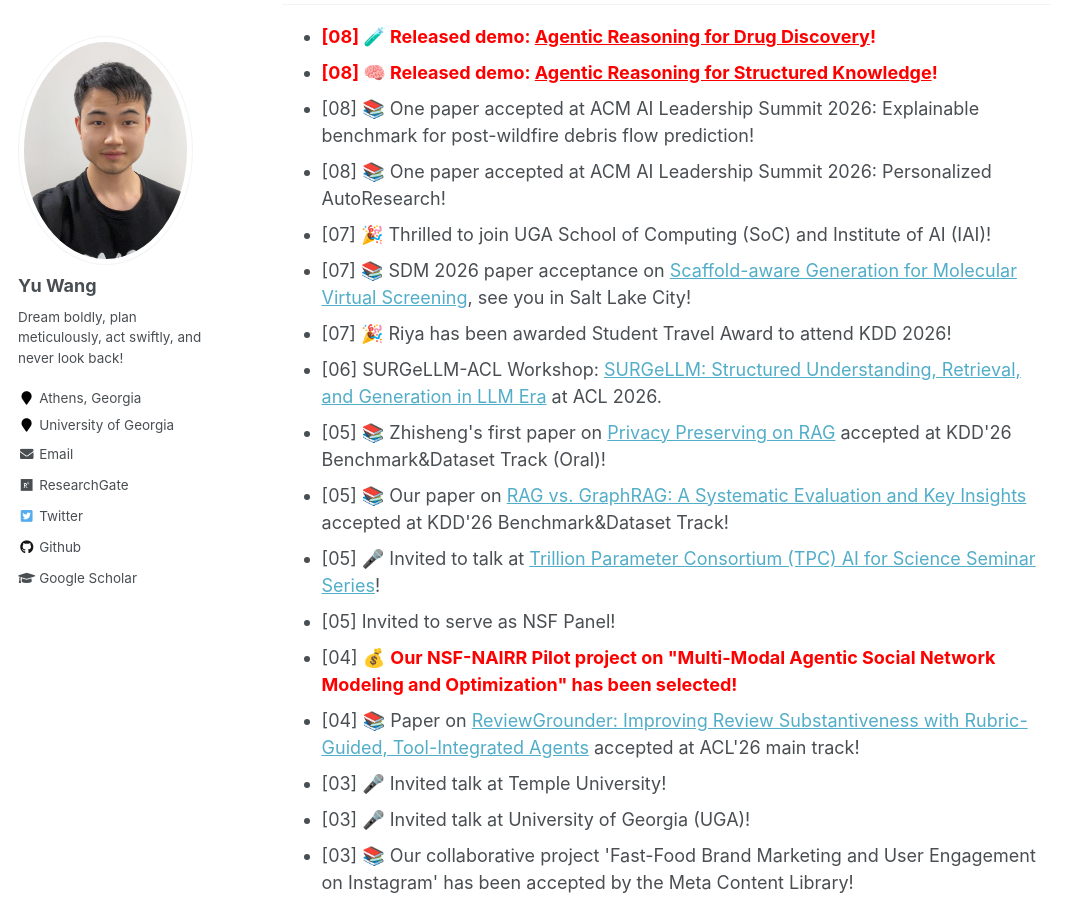
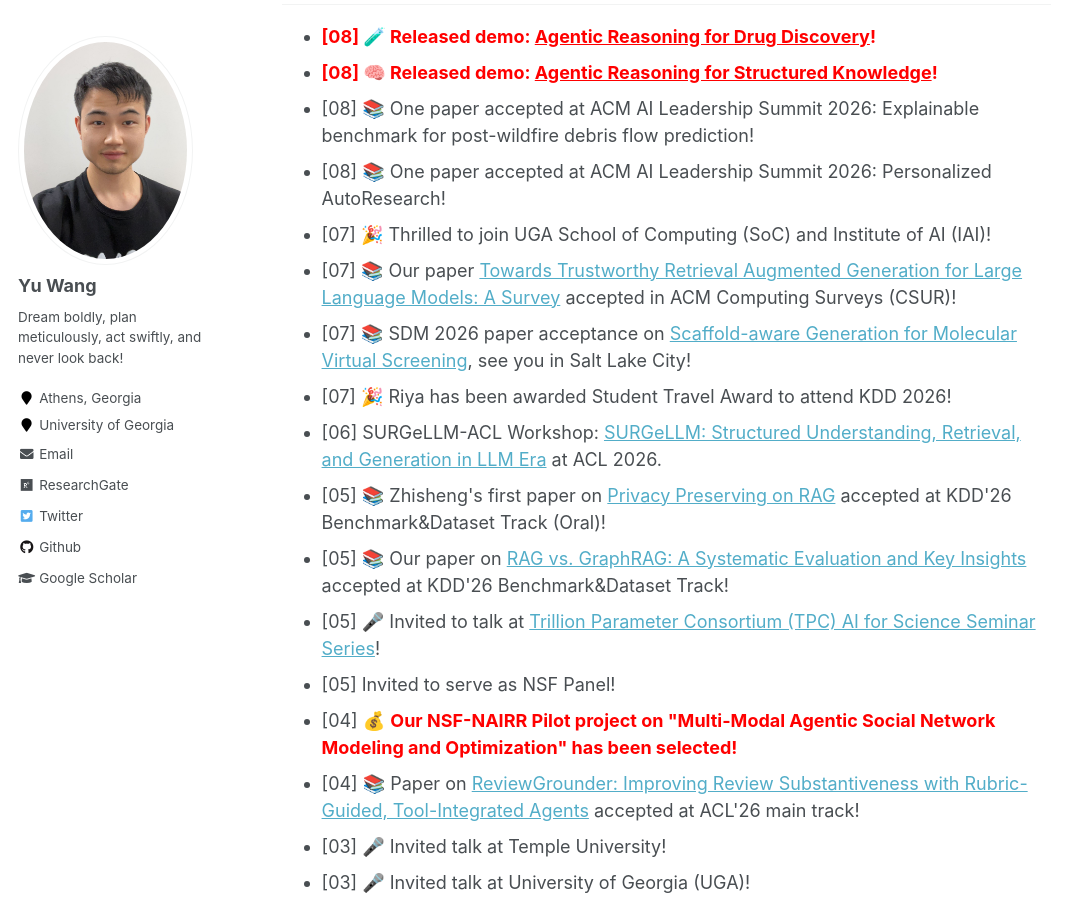
Before and after one commit to yuwang0103/yuwang0103.github.io, a Jekyll site: the page built from _pages/about.md, in a window 1280 px wide and 900 px high, scrolled down 1296 px. Shown: the whole window, without its empty margins (0-1081 px from the left). Built offline with Jekyll 4.4.1, drawn with Linux system fonts in a browser that asks for light colours.

Commit message:
Add CSUR survey news

```diff
--- a/_pages/about.md
+++ b/_pages/about.md
@@ -41,6 +41,7 @@ News
 <li>[08] 📚 One paper accepted at ACM AI Leadership Summit 2026: Explainable benchmark for post-wildfire debris flow prediction!</li>
 <li>[08] 📚 One paper accepted at ACM AI Leadership Summit 2026: Personalized AutoResearch!</li>
 <li>[07] 🎉 Thrilled to join UGA School of Computing (SoC) and Institute of AI (IAI)!</li>
+<li>[07] 📚 Our paper <a href='https://arxiv.org/abs/2502.06872'>Towards Trustworthy Retrieval Augmented Generation for Large Language Models: A Survey</a> accepted in ACM Computing Surveys (CSUR)!</li>
 <li>[07] 📚 SDM 2026 paper acceptance on <a href='https://scholar.google.com/citations?view_op=view_citation&hl=en&user=XPCmiz4AAAAJ&sortby=pubdate&citation_for_view=XPCmiz4AAAAJ:_B80troHkn4C'>Scaffold-aware Generation for Molecular Virtual Screening</a>, see you in Salt Lake City!</li>
 <li>[07] 🎉 Riya has been awarded Student Travel Award to attend KDD 2026!</li>
 <li>[06] SURGeLLM-ACL Workshop: <a href='https://surgellm.github.io/acl2026/'>SURGeLLM: Structured Understanding, Retrieval, and Generation in LLM Era</a> at ACL 2026.</li>
```
